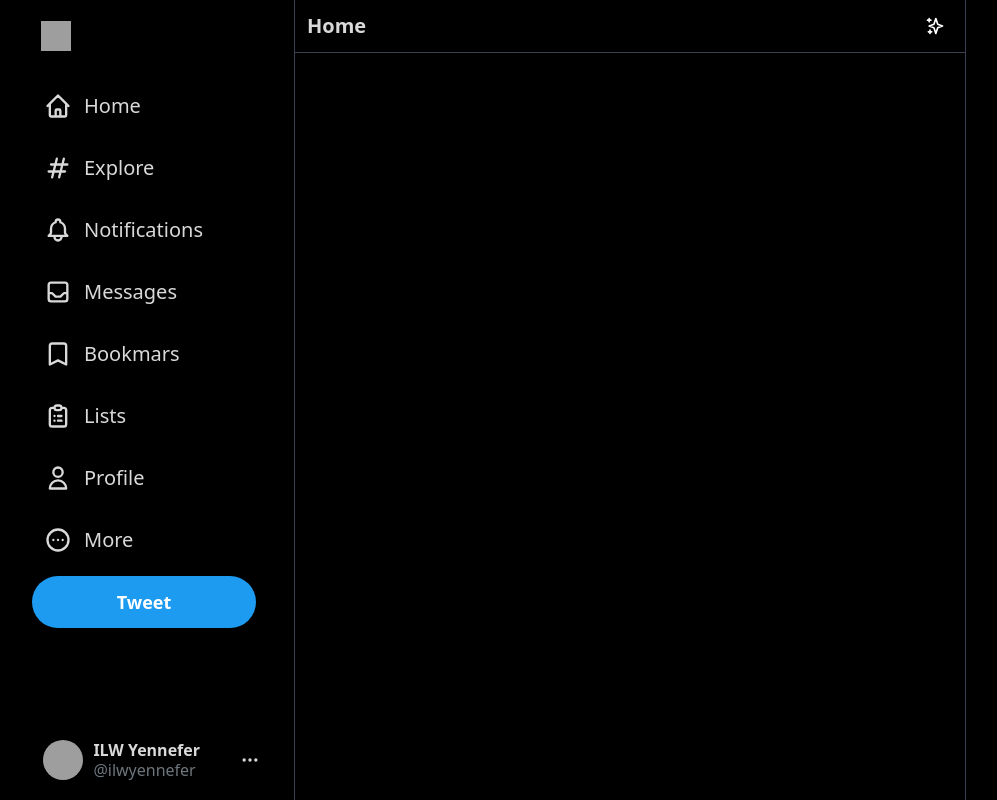
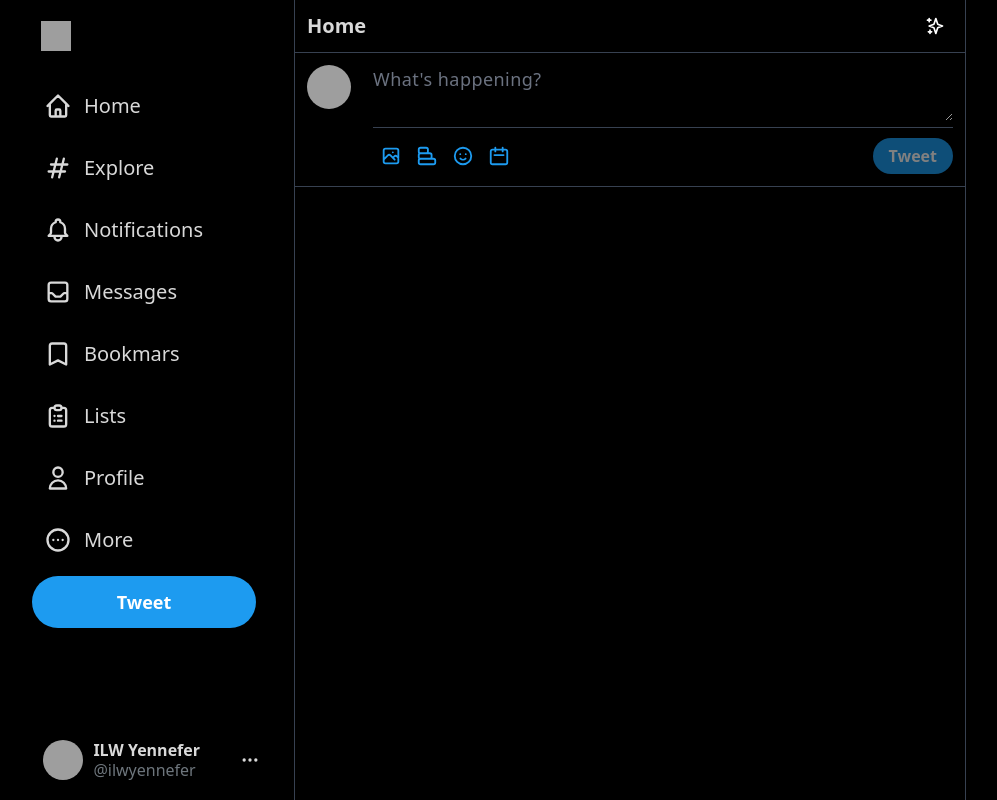
Before and after one commit to Teshell/twitter-clone, a Next.js app: page / in a window 1280 px wide. Shown: the whole page, without its empty margins (76-1073 px from the left). Built offline with nearby package versions, Linux system fonts and the light colour scheme; grey boxes are pictures that could not be loaded.

Commit message:
input component design

```diff
--- a/components/Feed.jsx
+++ b/components/Feed.jsx
@@ -1,4 +1,5 @@
 import { SparklesIcon } from "@heroicons/react/outline";
+import Input from "./Input";
 
 const Feed = () => {
   return (
@@ -10,6 +11,8 @@ const Feed = () => {
           <SparklesIcon className="h-5 text-white" />
         </div>
       </div>
+
+      <Input />
     </div>
   );
 };
--- /dev/null
+++ b/components/Input.jsx
@@ -0,0 +1,121 @@
+import { useState, useRef } from "react";
+
+import {
+  CalendarIcon,
+  ChartBarIcon,
+  EmojiHappyIcon,
+  PhotographIcon,
+  XIcon,
+} from "@heroicons/react/outline";
+
+import "emoji-mart/css/emoji-mart.css";
+import { Picker } from "emoji-mart";
+
+const Input = () => {
+  const [input, setInput] = useState("");
+  const [selectedFile, setSelectedFile] = useState(null);
+  const [showEmojis, setShowEmojis] = useState(false);
+
+  const filePickerRef = useRef(null);
+
+  const addImageToPost = () => {};
+
+  const addEmoji = (e) => {
+    let sym = e.unified.split("-");
+    let codesArray = [];
+
+    sym.forEach((el) => codesArray.push("0x" + el));
+    let emoji = String.fromCodePoint(...codesArray);
+    setInput(input + emoji);
+  };
+
+  return (
+    <div
+      className={`border-b border-gray-700 p-3 flex space-x-3 overflow-y-scroll scrollbar-hide`}
+    >
+      <img
+        className="h-11 w-11 rounded-full xl:mr-2.5 cursor-pointer"
+        src="https://d2qp0siotla746.cloudfront.net/img/use-cases/profile-picture/template_0.jpg"
+        alt=""
+      />
+
+      <div className="w-full divide-y divide-gray-700">
+        <div className={`${selectedFile && "pb-7"} ${input && "space-y-2.5"}`}>
+          <textarea
+            value={input}
+            onChange={(e) => setInput(e.target.value)}
+            rows="2"
+            placeholder="What's happening?"
+            className="bg-transparent outline-none text-[#d9d9d9] text-lg placeholder-gray-500 tracking-wide w-full min-h-[50px]"
+          />
+
+          {selectedFile && (
+            <div className="relative">
+              <div
+                className="absolute w-8 h-8 bg-[#15181c] hover:bg-[#272c26] bg-opacity-75 rounded-full flex items-center justify-center top-1 left-1 cursor-pointer"
+                onClick={() => setSelectedFile(null)}
+              >
+                <XIcon className="text-white h-5" />
+              </div>
+
+              <img
+                src={selectedFile}
+                alt=""
+                className="rounded-2xl max-h-80 object-contain"
+              />
+            </div>
+          )}
+        </div>
+
+        <div className="flex items-center justify-between pt-2.5">
+          <div className="flex items-center">
+            <div className="icon" onClick={() => filePickerRef.current.click()}>
+              <PhotographIcon className="h-[22px] cursor-pointer text-[#1d9bf0]" />
+              <input
+                type="file"
+                onChange={addImageToPost}
+                ref={filePickerRef}
+                hidden
+              />
+            </div>
+
+            <div className="icon rotate-90">
+              <ChartBarIcon className="text-[#1d9bf0] h-[22px]" />
+            </div>
+
+            <div className="icon" onClick={() => setShowEmojis(!showEmojis)}>
+              <EmojiHappyIcon className="text-[#1d9bf0] h-[22px]" />
+            </div>
+
+            <div className="icon">
+              <CalendarIcon className="text-[#1d9bf0] h-[22px]" />
+            </div>
+
+            {showEmojis && (
+              <Picker
+                onSelect={addEmoji}
+                style={{
+                  position: "absolute",
+                  marginTop: "465px",
+                  marginLeft: -40,
+                  maxWidth: "320px",
+                  borderRadius: "20px",
+                }}
+                theme="dark"
+              />
+            )}
+          </div>
+
+          <button
+            className="bg-[#1d9bf0] text-white rounded-full px-4 py-1.5 font-bold shadow-md hover:bg-[#1a8cd8] disabled:hover:bg-[#1d9bf0] disabled:opacity-50 disabled:cursor-default"
+            disabled={!input.trim() && !selectedFile}
+          >
+            Tweet
+          </button>
+        </div>
+      </div>
+    </div>
+  );
+};
+
+export default Input;
--- a/package.json
+++ b/package.json
@@ -10,9 +10,11 @@
   },
   "dependencies": {
     "@heroicons/react": "^1.0.6",
+    "emoji-mart": "^3.0.1",
     "next": "12.1.4",
     "react": "18.0.0",
-    "react-dom": "18.0.0"
+    "react-dom": "18.0.0",
+    "tailwind-scrollbar-hide": "^1.1.7"
   },
   "devDependencies": {
     "autoprefixer": "^10.4.4",
--- a/styles/globals.css
+++ b/styles/globals.css
@@ -12,4 +12,8 @@
   .hoverAnimation {
     @apply hover:bg-[#d9d9d9] hover:bg-opacity-10 rounded-full cursor-pointer w-[52px] h-[52px] xl:w-auto xl:h-auto xl:py-3 xl:px-4 transition duration-200 ease-out;
   }
+
+  .icon {
+    @apply cursor-pointer w-9 h-9 hover:bg-[#1d9bf0] hover:bg-opacity-10 flex items-center justify-center rounded-full transition ease-out;
+  }
 }
--- a/tailwind.config.js
+++ b/tailwind.config.js
@@ -6,5 +6,5 @@ module.exports = {
   theme: {
     extend: {},
   },
-  plugins: [],
+  plugins: [require("tailwind-scrollbar-hide")],
 };
```
Also changed, not shown: 1 other file (tests, documents, lock files or other folders).
